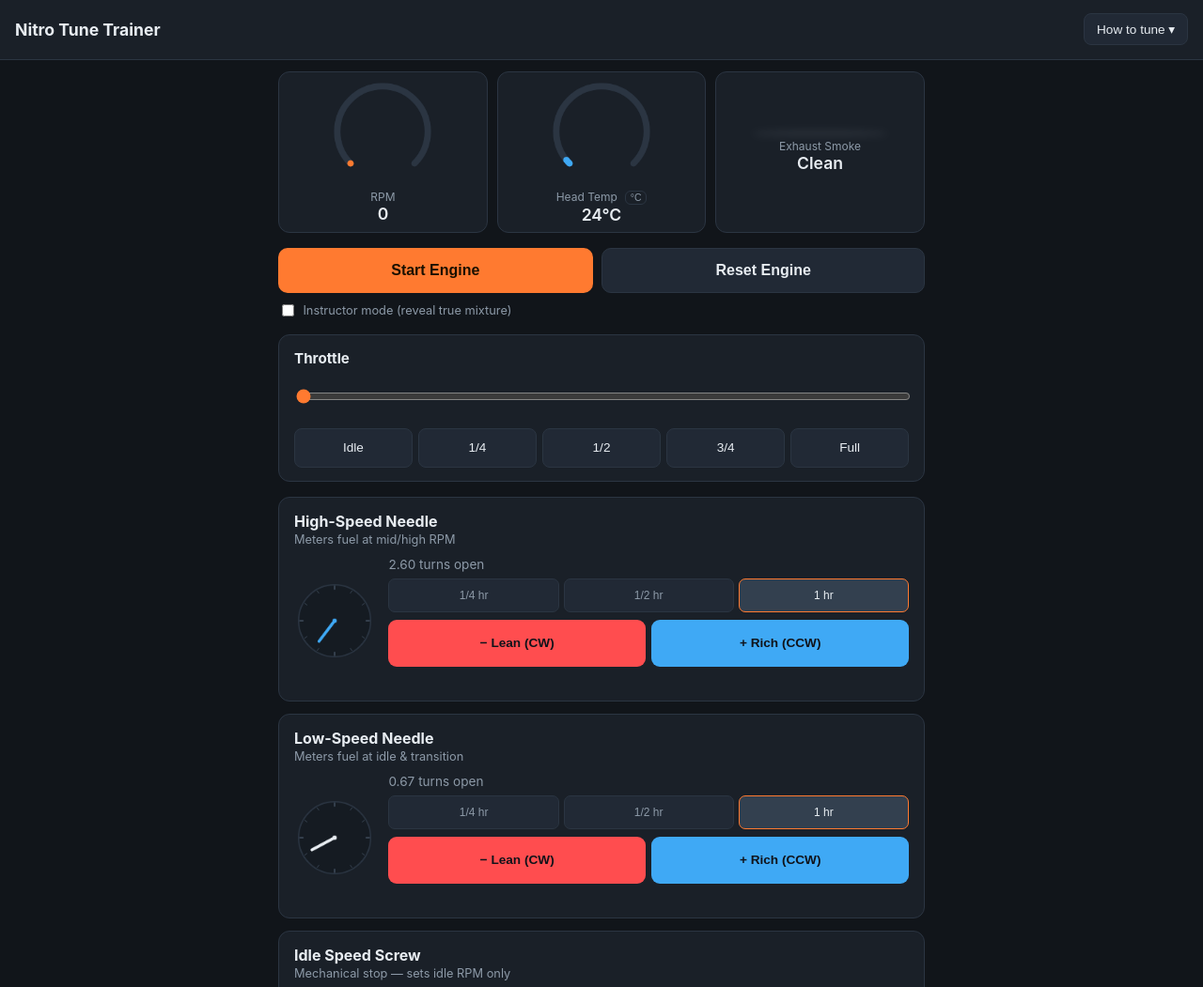
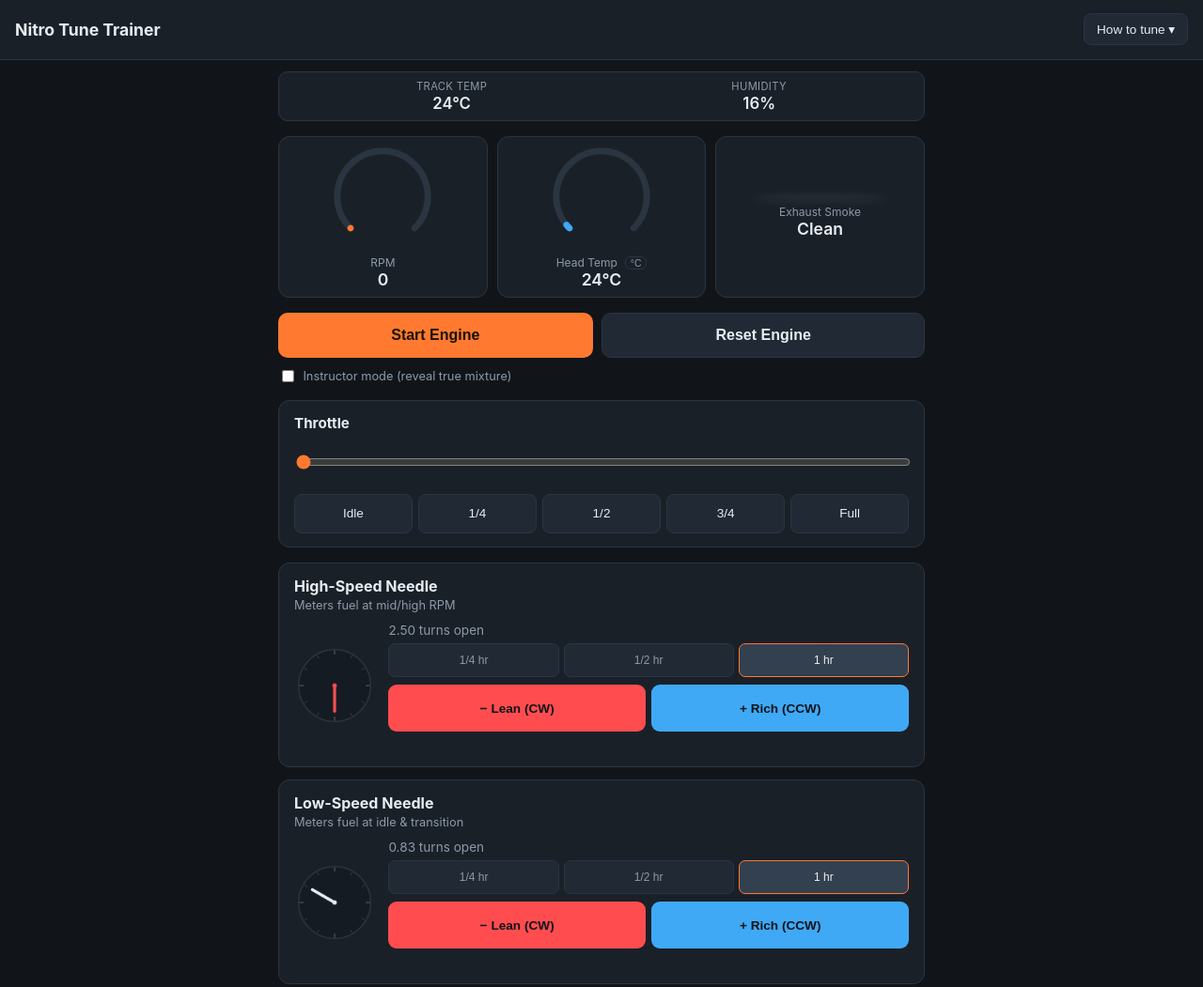
Before and after one commit to asepnh/nitro-sim, a plain HTML site: page index.html in a window 1280 px wide. Shown: the top 1051 px of the page at 94% size. Drawn offline with Linux system fonts and the light colour scheme.

Commit message:
Replace random needle mistuning with randomized weather
Needles now always start at the same factory-baseline position. Instead,
each session randomizes track temperature and humidity, which shift the
hidden correct needle position via air density: hot/humid (less dense)
air needs leaning, cold/dry (denser) air can take more fuel. Conditions
are shown in a new Track Conditions bar, since real tuners know the
weather even though they can't see the mixture directly.

Co-Authored-By: Claude Sonnet 5 <noreply@anthropic.com>
Claude-Session: https://claude.ai/code/session_0194zwoPhocGWButJ346dnrV

```diff
--- a/css/styles.css
+++ b/css/styles.css
@@ -68,6 +68,31 @@ h1, h2 { margin: 0; }
   display: flex;
   flex-direction: column;
   gap: 1rem;
+}
+
+.conditions-bar {
+  display: flex;
+  justify-content: space-around;
+  background: var(--panel);
+  border: 1px solid var(--border);
+  border-radius: 10px;
+  padding: 0.5rem 1rem;
+}
+.condition {
+  display: flex;
+  flex-direction: column;
+  align-items: center;
+  gap: 0.1rem;
+}
+.condition-label {
+  font-size: 0.7rem;
+  color: var(--muted);
+  text-transform: uppercase;
+  letter-spacing: 0.03em;
+}
+.condition-value {
+  font-size: 1.05rem;
+  font-weight: 600;
 }
 
 .gauges {
--- a/index.html
+++ b/index.html
@@ -24,9 +24,21 @@
       <li>A good tune: clean 2-stroke "ring-ding" scream at full throttle, a bit of 4-stroke burble at idle/off-throttle (normal), a thin wisp of smoke, stable idle, and temps holding in a safe band run after run.</li>
     </ol>
     <p class="hint">Adjustments are made in "clock hours" &mdash; 12 hours = one full turn of the needle. Counter-clockwise (CCW) richens, clockwise (CW) leans.</p>
+    <p class="hint">The needles always start at the same factory baseline. What changes each session is the weather: hot/humid air is less dense (less oxygen per revolution), so a fixed needle setting runs effectively richer and needs leaning; cold/dry air is denser and needs a touch more fuel.</p>
   </section>
 
   <main class="layout">
+    <section class="conditions-bar">
+      <div class="condition">
+        <span class="condition-label">Track Temp</span>
+        <span class="condition-value" id="conditionTemp">--</span>
+      </div>
+      <div class="condition">
+        <span class="condition-label">Humidity</span>
+        <span class="condition-value" id="conditionHumidity">--%</span>
+      </div>
+    </section>
+
     <section class="gauges">
       <div class="gauge" id="rpmGauge">
         <canvas width="160" height="160"></canvas>
--- a/js/app.js
+++ b/js/app.js
@@ -31,6 +31,12 @@ unitToggle.addEventListener("click", () => {
   tempUnit = tempUnit === "F" ? "C" : "F";
   unitToggle.textContent = `°${tempUnit}`;
 });
+
+function fmtTemp(fahrenheit) {
+  return tempUnit === "F"
+    ? `${Math.round(fahrenheit)}°F`
+    : `${Math.round(((fahrenheit - 32) * 5) / 9)}°C`;
+}
 
 // ---------- Throttle ----------
 throttleSlider.addEventListener("input", () => {
@@ -262,9 +268,10 @@ function frame(now) {
   const tempFrac = (model.tempF - 70) / (300 - 70);
   const tempColor = model.tempF > 270 ? "#ff4d4f" : model.tempF > 250 ? "#f5c542" : "#3fa9f5";
   drawDial(tempCanvas, tempFrac, tempColor);
-  const tempDisplay =
-    tempUnit === "F" ? `${Math.round(model.tempF)}°F` : `${Math.round((model.tempF - 32) * 5 / 9)}°C`;
-  el("#tempValue").textContent = tempDisplay;
+  el("#tempValue").textContent = fmtTemp(model.tempF);
+
+  el("#conditionTemp").textContent = fmtTemp(model.ambientF);
+  el("#conditionHumidity").textContent = `${Math.round(model.humidityPct)}%`;
 
   smokePuff.style.height = `${10 + model.smoke * 0.5}%`;
   smokePuff.style.opacity = String(0.1 + model.smoke / 130);
--- a/js/engineModel.js
+++ b/js/engineModel.js
@@ -7,29 +7,53 @@
 // A mechanical idle screw sets idle RPM but doesn't change the mixture.
 //
 // "Optimal" needle positions are hidden from the player by default (like a
-// real engine, you tune by ear/smoke/heat, not a readout) and are randomized
-// per session within realistic ranges so the same car doesn't always tune
-// the same way.
+// real engine, you tune by ear/smoke/heat, not a readout). The needles
+// themselves always start at the same factory-baseline position; what
+// actually moves session to session is the weather. Air density - driven by
+// temperature and humidity - changes how much oxygen mass the engine ingests
+// for the same needle opening: hot/humid (less dense) air means less oxygen
+// per revolution, so a given needle position runs effectively richer and
+// must be leaned slightly to compensate; cold/dry (denser) air means more
+// oxygen, so the same needle position runs effectively leaner and can take
+// a touch more fuel. That's why real pit crews re-check their tune through
+// the day as the weather changes, rather than mistuning the needles
+// themselves between runs.
 
 export class EngineModel {
   constructor(rng = Math.random) {
     this.rng = rng;
 
-    // Hidden "correct" needle positions, in hours-open-from-fully-closed.
-    this.hsnOptimal = 26 + rng() * 10; // ~2.2 - 3.0 turns out
-    this.lsnOptimal = 8 + rng() * 6; // ~0.7 - 1.2 turns out
+    // Today's weather (known to the player, like a real track day).
+    this.ambientF = 55 + rng() * 55; // 55-110F
+    this.humidityPct = 10 + rng() * 85; // 10-95%
 
-    // Player-controlled state. Like a real car, we start from close to the
-    // factory baseline rather than wildly mistuned - a couple of clicks off,
-    // not several turns - so an idle stall means *you* leaned it there, not
-    // that the random start happened to be unreasonable.
-    this.hsnHours = this.hsnOptimal + (rng() * 6 - 3); // start mistuned +/-3hr
-    this.lsnHours = this.lsnOptimal + (rng() * 3 - 1.5); // +/-1.5hr
+    // Factory-baseline needle positions, in hours-open-from-fully-closed.
+    // These never change - only the hidden optimal (below) moves with the
+    // weather, so the same starting point tunes differently each session.
+    this.hsnBaseline = 30; // 2.5 turns out
+    this.lsnBaseline = 10; // ~0.83 turns out
+
+    // Reference conditions the baseline settings assume (a mild, "average"
+    // day). Deviating from this in the hot/humid direction effectively
+    // richens a fixed needle setting; the cold/dry direction leans it.
+    const refF = 75;
+    const refHumidity = 50;
+    const ambientShiftHours =
+      (this.ambientF - refF) * 0.12 + (this.humidityPct - refHumidity) * 0.035;
+
+    // Hidden "correct" needle positions for today's air. Hotter/more humid
+    // air shifts the true optimum leaner (lower hours); colder/drier air
+    // shifts it richer (higher hours).
+    this.hsnOptimal = this.hsnBaseline - ambientShiftHours;
+    this.lsnOptimal = this.lsnBaseline - ambientShiftHours * 0.4;
+
+    // Player-controlled state: always the same factory baseline to start.
+    this.hsnHours = this.hsnBaseline;
+    this.lsnHours = this.lsnBaseline;
     this.idleScrew = 50; // 0-100, mechanical idle-speed stop
     this.throttle = 0; // 0-100
 
     this.running = false;
-    this.ambientF = 75;
 
     // Simulated physical state.
     this.rpm = 0;
```
Also changed, not shown: 1 other file.
